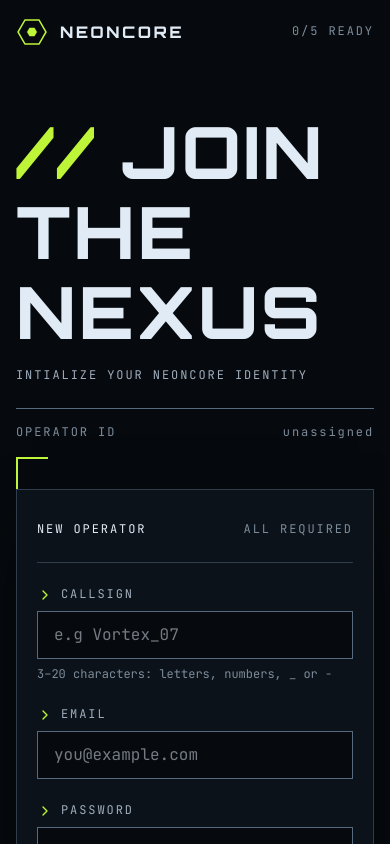
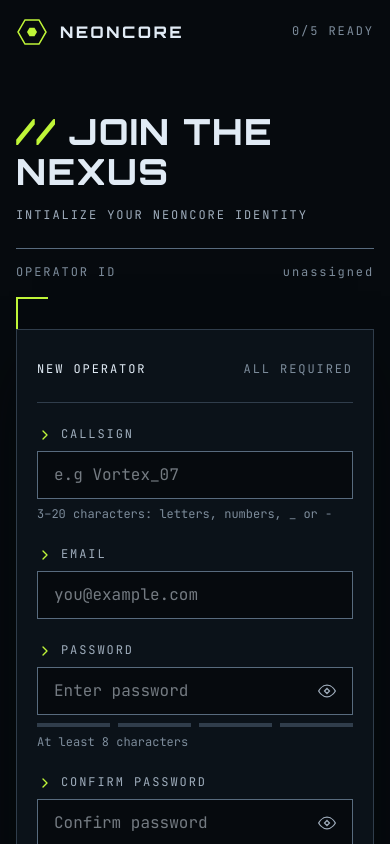
Before and after one commit to repro123/gamer-form, a React (Vite) app: page / in a window 390 px wide. Shown: the top 844 px of the page. Built offline with nearby package versions, Linux system fonts and the light colour scheme; what stunk would draw is missing.

Commit message:
feat: update MainHeading component for responsive text presets

```diff
--- a/src/components/shared/MainHeading.tsx
+++ b/src/components/shared/MainHeading.tsx
@@ -1,7 +1,7 @@
 function MainHeading() {
   return (
     <div className="pt-12">
-      <h1 className="text-neutral-100 preset-1">
+      <h1 className="text-neutral-100 preset-1-mobile md:preset-1-tablet lg:preset-1">
         <span className="text-lime-500">//</span> join the nexus
       </h1>
       <p className="text-neutral-300 preset-6 mt-4">intialize your neoncore identity</p>
```
